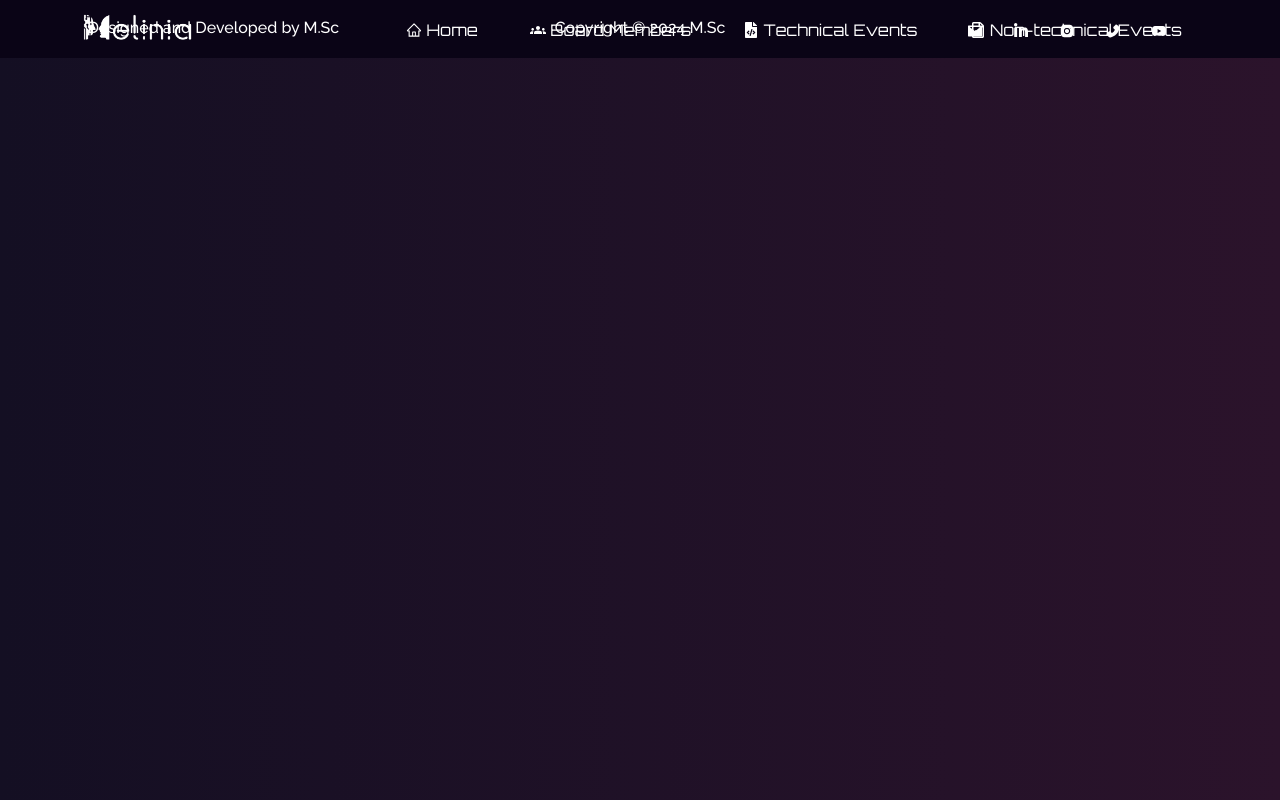
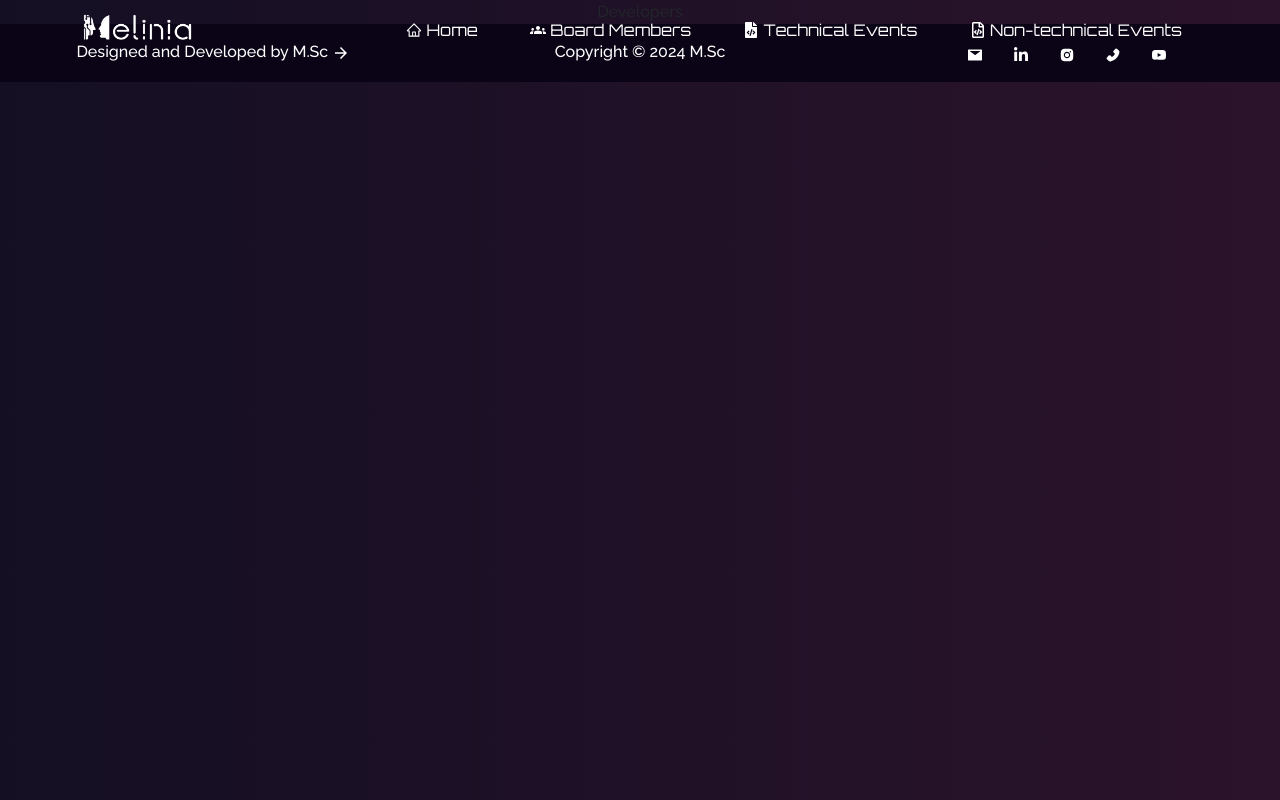
Before and after one commit to janumathigp/melinia-2024, a React (Create React App) app: page /developers in a window 1280 px wide. Built offline with nearby package versions, Linux system fonts and the light colour scheme.

Commit message:
added route to developers

```diff
--- a/package.json
+++ b/package.json
@@ -11,6 +11,7 @@
     "@fortawesome/free-regular-svg-icons": "^6.5.1",
     "@fortawesome/free-solid-svg-icons": "^6.5.1",
     "@fortawesome/react-fontawesome": "^0.2.0",
+    "@mui/icons-material": "^5.15.6",
     "@mui/material": "^5.15.6",
     "@testing-library/jest-dom": "^5.17.0",
     "@testing-library/react": "^13.4.0",
--- a/src/App.js
+++ b/src/App.js
@@ -19,6 +19,7 @@ import {
 import ScrollToTop from "./Components/ScrollToTop";
 import "./style.css";
 import "bootstrap/dist/css/bootstrap.min.css";
+import Developers from './Components/Developers/Developers';
 // import Achievements from "./components/Achievements/Achievements";
 
 
@@ -40,9 +41,9 @@ function App() {
         <Routes>
           <Route path="/" element={<Home />} />
           <Route path="/board" element={<Board />} />
-          <Route path="/technical" element={<Technical />} />
-          <Route path="/nontechnical" element={<Nontechnical />} />
-
+          {/* <Route path="/technical" element={<Technical />} />
+          <Route path="/nontechnical" element={<Nontechnical />} /> */}
+          <Route path="/developers" element={<Developers />} />
 
         </Routes>
         <Footer />
--- /dev/null
+++ b/src/Components/Developers/Developers.js
@@ -0,0 +1,13 @@
+import React from "react";
+class Developers extends React.Component
+{
+    render()
+    {
+        return(
+            <div>
+                Developers
+            </div>
+        );
+    }
+}
+export default Developers;
--- a/src/Components/Footer.js
+++ b/src/Components/Footer.js
@@ -7,16 +7,36 @@ import {
   AiFillYoutube,
 } from "react-icons/ai";
 import { FaLinkedinIn } from "react-icons/fa";
+import ArrowForwardIcon from '@mui/icons-material/ArrowForward';
+import {Link} from "react-router-dom";
 
 function Footer() {
   let date = new Date();
   let year = date.getFullYear();
+
+
+  const handleClick = () => {
+    window.location.href = '/developers';
+  };
+
+
+
   return (
-    <Container fluid className="footer">
+    <Container fluid className="footer" style={{zIndex:'10',position:'relative'}}>
       <Row>
-        <Col md="4" className="footer-copywright">
-          <h3>Designed and Developed by M.Sc</h3>
-        </Col>
+        {/* <Col md="4" className="footer-copywright">
+          <h3 style={{cursor:'pointer'}} onClick={() => window.location.href = '/developers'}>Designed and Developed by M.Sc<ArrowForwardIcon  sx={{fontSize:"18px",marginLeft:"4px",color:"white"}}/></h3>
+        </Col> */}
+<Col md="4"  className="footer-copywright">
+        <h3
+          style={{ cursor: 'pointer' }}
+          onClick={handleClick}
+        >
+          Designed and Developed by M.Sc<ArrowForwardIcon sx={{ fontSize: "18px", marginLeft: "4px", color: "white" }} />
+        </h3>
+      </Col>
+
+
         <Col md="4" className="footer-copywright">
           <h3>Copyright © {year} M.Sc</h3>
         </Col>
```
Also changed, not shown: 1 other file (tests, documents, lock files or other folders).
